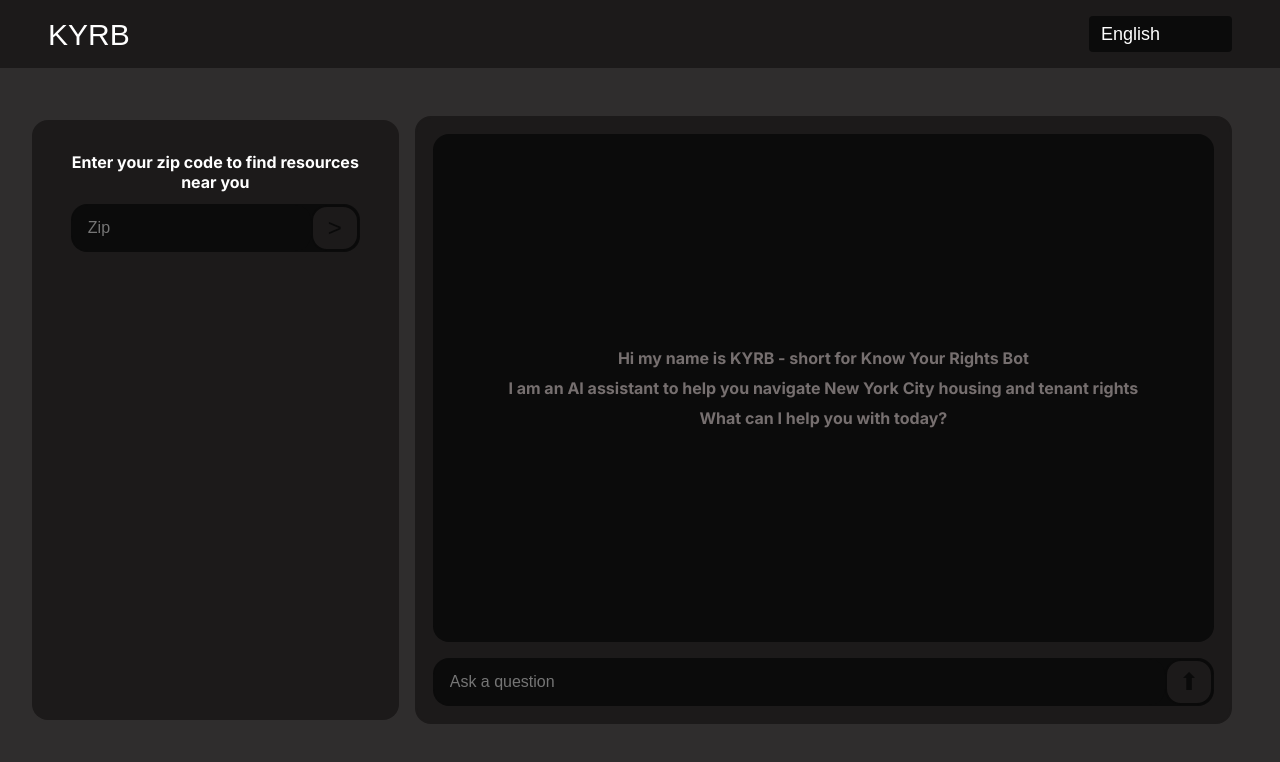
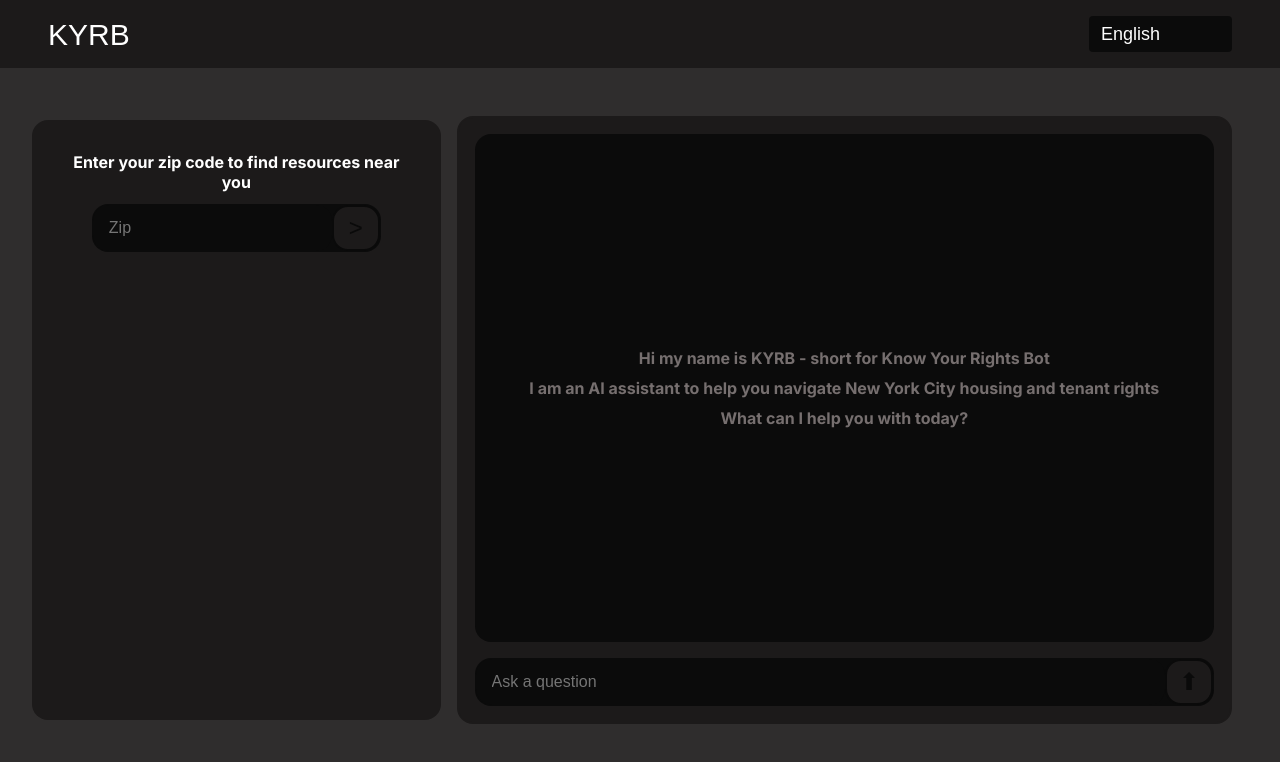
Before and after one commit to SohamDutta1216/KYRB, a Next.js app: page / in a window 1280 px wide. Shown: the top 762 px of the page. Built offline with nearby package versions, Linux system fonts and the light colour scheme; a web font is replaced by a local one.

Commit message:
feat: deploying mvp

```diff
--- a/src/app/components/kyrb/kyrb.module.scss
+++ b/src/app/components/kyrb/kyrb.module.scss
@@ -30,7 +30,7 @@ h4 {
     font-size: 15px;
 }
 @media (min-width: var.$tablet) {
-    width: 30vw;
+    width: 35vw;
     padding: 2rem;
     height: 75vh;
 }
@@ -52,6 +52,7 @@ h4 {
     display: flex;
     width: 100%;
     padding: 1rem;
+    min-height: 60vh;
     border: 2px solid rgb(28, 26, 26);
     background-color: rgb(28, 26, 26);
     border-radius: 1rem;
--- a/src/app/components/navbar/navbar.tsx
+++ b/src/app/components/navbar/navbar.tsx
@@ -5,7 +5,7 @@ import styles from "./navbar.module.scss";
 const Navbar = () => {
   const [language, setLanguage] = useState("en");
 
-  const handleLanguageChange = async (e) => {
+  const handleLanguageChange = async (e: any) => {
     const selectedLanguage = e.target.value;
     setLanguage(selectedLanguage);
     try {
```
